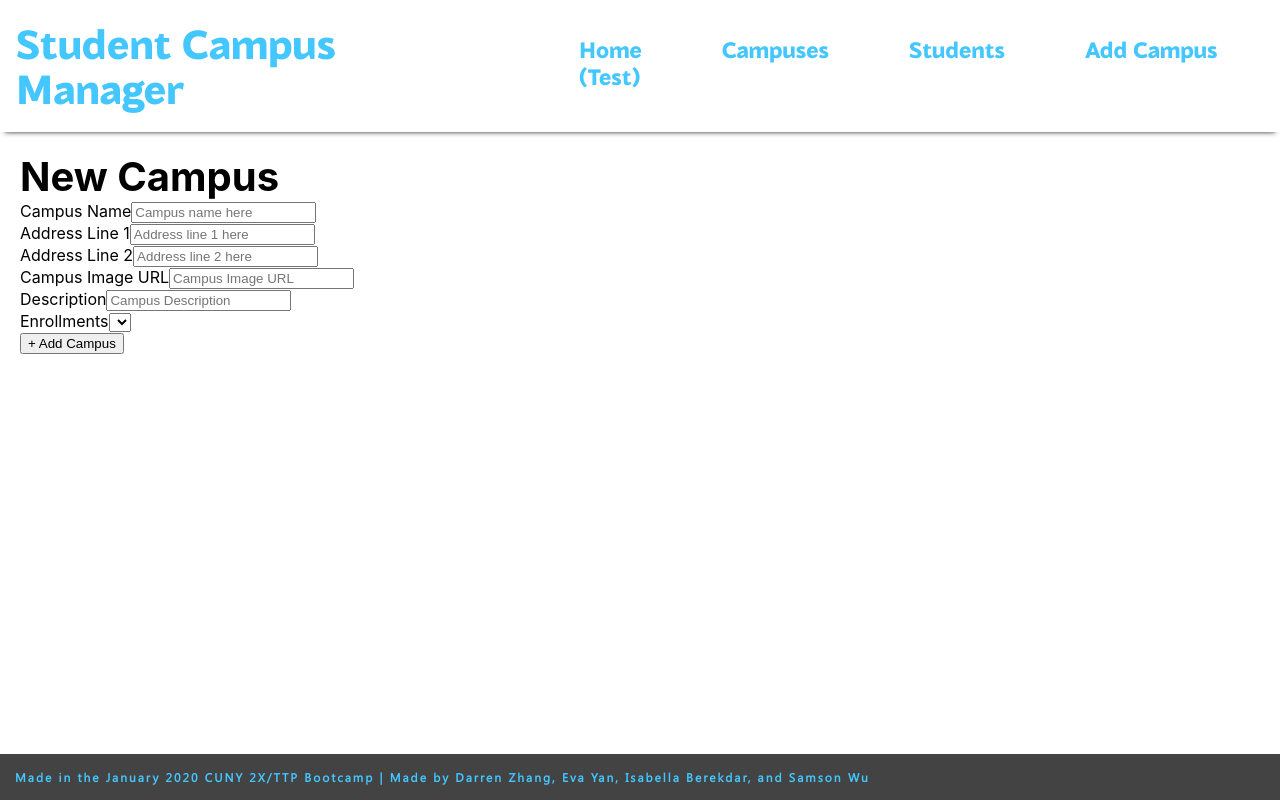
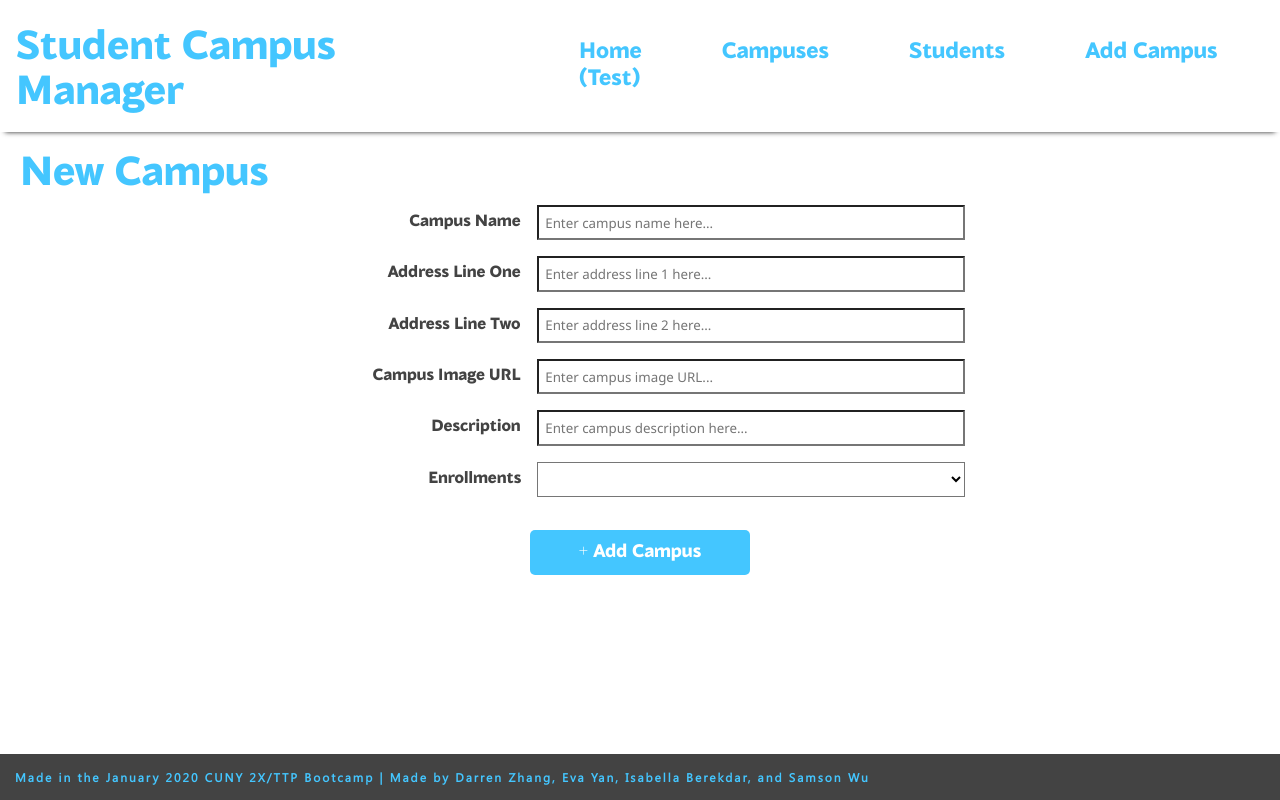
Before and after one commit to isabellab3/Student-Campus-Manager-Frontend, a React (Create React App) app: page /addcampus in a window 1280 px wide. Built offline with nearby package versions, Linux system fonts and the light colour scheme.

Commit message:
United styling for the New Campus and New Student forms, now working on implementation of said form to database

```diff
--- a/src/components/containers/AddCampusContainer.jsx
+++ b/src/components/containers/AddCampusContainer.jsx
@@ -1,7 +1,7 @@
 import React, { Component } from "react";
 import { connect } from "react-redux";
 import { addCampus } from "../../store/utilities/Campuses"; // Get the action creator for campuses
-import { AddCampusView } from "../";
+import AddCampusView from "../views/AddCampusView";
 
 class AddCampusContainer extends Component {
   // Use local state to keep track of form input
--- a/src/components/containers/AddStudent.jsx
+++ b/src/components/containers/AddStudent.jsx
@@ -40,20 +40,10 @@ class AddStudent extends Component {
   }
 
   render() {
+    console.log(this.state)
     return (
-      <AddStudentView
-        handleSubmit={this.handleSubmit}
-        handleChange={this.handleChange}
-        campusesList={this.props.campusesList}
-      />
+      <AddStudentView handleSubmit={this.handleSubmit} handleChange={this.handleChange} />
     )
-  }
-}
-
-
-const mapState = state => {
-  return {
-
   }
 }
 
@@ -63,4 +53,4 @@ const mapDispatch = dispatch => {
   }
 }
 
-export default connect(mapState, mapDispatch)(AddStudent)
+export default connect(null, mapDispatch)(AddStudent)
--- a/src/components/index.js
+++ b/src/components/index.js
@@ -11,14 +11,14 @@ export { default as AllCampusesView } from "./views/AllCampusesView.jsx";
 export { default as AddStudent } from "./containers/AddStudent.jsx";
 export { default as AddStudentView } from "./views/AddStudentView.jsx";
 
+export { default as AddCampusContainer } from "./containers/AddCampusContainer.jsx";
+export { default as AddCampusView } from "./views/AddCampusView.jsx";
+
 export { default as EditCampusContainer } from "./containers/EditCampusContainer.jsx";
 export { default as EditCampusView } from "./views/EditCampusView.jsx";
 
 export { default as AllStudentsContainer } from "./containers/AllStudentsContainer.jsx";
 export { default as AllStudentsView } from "./views/AllStudentsView.jsx";
-
-export { default as AddCampusContainer } from "./containers/AddCampusContainer.jsx";
-export { default as AddCampusView } from "./views/AddCampusView.jsx";
 
 export { default as SingleStudentContainer } from "./containers/SingleStudentContainer.jsx";
 export { default as SingleStudentView } from "./views/SingleStudentView.jsx";
--- a/src/components/views/AddCampusView.jsx
+++ b/src/components/views/AddCampusView.jsx
@@ -1,4 +1,5 @@
 import React from "react";
+import "./AddStudentView.css";
 
 // If you need cards or styling, you can uncomment the lines here to import
 // import "../views/AddCampusView.css";
@@ -7,55 +8,55 @@ import React from "react";
 
 const AddCampusView = props => {
   return (
-    <div>
+    <div className="add-student">
       <h1>New Campus</h1>
-      <form onSubmit={props.handleSubmit}>
-        <div>
+      <form className="add-student-form" onSubmit={props.handleSubmit}>
+        <div className="form-row">
           <label>Campus Name</label>
           <input
             type='text'
             name='name'
-            placeholder='Campus name here'
+            placeholder='Enter campus name here...'
             onChange={props.handleChange}
           />
         </div>
-        <div>
-          <label>Address Line 1</label>
+        <div className="form-row">
+          <label>Address Line One</label>
           <input
             type='text'
             name='address1'
-            placeholder='Address line 1 here'
+            placeholder='Enter address line 1 here...'
             onChange={props.handleChange}
           />
         </div>
-        <div>
-          <label>Address Line 2</label>
+        <div className="form-row">
+          <label>Address Line Two</label>
           <input
             type='text'
             name='address2'
-            placeholder='Address line 2 here'
+            placeholder='Enter address line 2 here...'
             onChange={props.handleChange}
           />
         </div>
-        <div>
+        <div className="form-row">
           <label>Campus Image URL</label>
           <input
             type='url'
             name='url'
-            placeholder='Campus Image URL'
+            placeholder='Enter campus image URL...'
             onChange={props.handleChange}
           />
         </div>
-        <div>
+        <div className="form-row">
           <label>Description</label>
           <input
             type='text'
             name='description'
-            placeholder='Campus Description'
+            placeholder='Enter campus description here...'
             onChange={props.handleChange}
           />
         </div>
-        <div>
+        <div className="form-row">
           {/* Should be a select element... multiple inputs?*/}
           <label>Enrollments</label>
           <select type='text' name='enrollments' onChange={props.handleChange}>
@@ -63,11 +64,11 @@ const AddCampusView = props => {
           </select>
         </div>
         <div>
-          <input type='submit' value='+ Add Campus' />
+          <input className="submit-button" type='submit' value='+ Add Campus' />
         </div>
       </form>
     </div>
   )
 }
 
-export default AddCampusView;
+export default AddCampusView
--- a/src/components/views/AddStudentView.css
+++ b/src/components/views/AddStudentView.css
@@ -1,3 +1,12 @@
+@font-face {
+  font-family: blacker-sans;
+  src: url('../../fonts/blacker-sans-trial.extrabold.ttf');
+}
+
+.add-student {
+  font-family: blacker-sans;
+}
+
 .add-student > h1 {
   color: #44c6ff;
 }
@@ -19,14 +28,17 @@
   padding: 0.5em 1em 0.5em 0;
   flex: 1;
   font-weight: 700;
+  text-align: right;
+  color: #434343;
 }
 
-.form-row > input {
+.form-row > input, select {
   flex: 2;
   font-family: 'Segoe UI', Tahoma, Geneva, Verdana, sans-serif;
+  background-color: white;
 }
 
-.form-row > input {
+.form-row > input, select {
   padding: 0.5em;
 }
 
@@ -38,6 +50,12 @@
   font-weight: 800;
   height: 45px;
   width: 220px;
-  font-size: 15px;
-  margin-top: 20px;
+  font-size: 18px;
+  margin-top: 25px;
+  font-family: blacker-sans;
+  cursor: pointer;
 }
+
+.submit-button:hover {
+  background-color: #01f5bb;
+}
--- a/src/components/views/AddStudentView.jsx
+++ b/src/components/views/AddStudentView.jsx
@@ -1,17 +1,18 @@
-import React from "react"
-import "./AddStudentView.css"
+import React from "react";
+import "./AddStudentView.css";
 
 const AddStudentView = props => {
   return (
+
       <div className='add-student'>
         <h1>New Student</h1>
-      <form onSubmit={props.handleSubmit}>
-        <div>
+        <form className='add-student-form' onSubmit={props.handleSubmit}>
+          <div className='form-row'>
             <label>Student First Name</label>
             <input
               type='text'
               name='first'
-            placeholder='First name here'
+              placeholder='Enter first name here...'
               onChange={props.handleChange}
             />
           </div>
@@ -20,7 +21,7 @@ const AddStudentView = props => {
             <input
               type='text'
               name='last'
-            placeholder='Last name here'
+              placeholder='Enter last name here...'
               onChange={props.handleChange}
             />
           </div>
@@ -39,7 +40,7 @@ const AddStudentView = props => {
             <input
               type='url'
               name='url'
-            placeholder='Student Image URL'
+              placeholder='Enter student image URL...'
               onChange={props.handleChange}
             />
           </div>
@@ -48,7 +49,7 @@ const AddStudentView = props => {
             <input
               type='email'
               name='email'
-            placeholder='Student Email'
+              placeholder='Enter student email...'
               onChange={props.handleChange}
             />
           </div>
```
Also changed, not shown: src/components/views/AddStudent.css (deleted, +0 -34 lines). Lines whose indentation alone changed are shown as unchanged.
